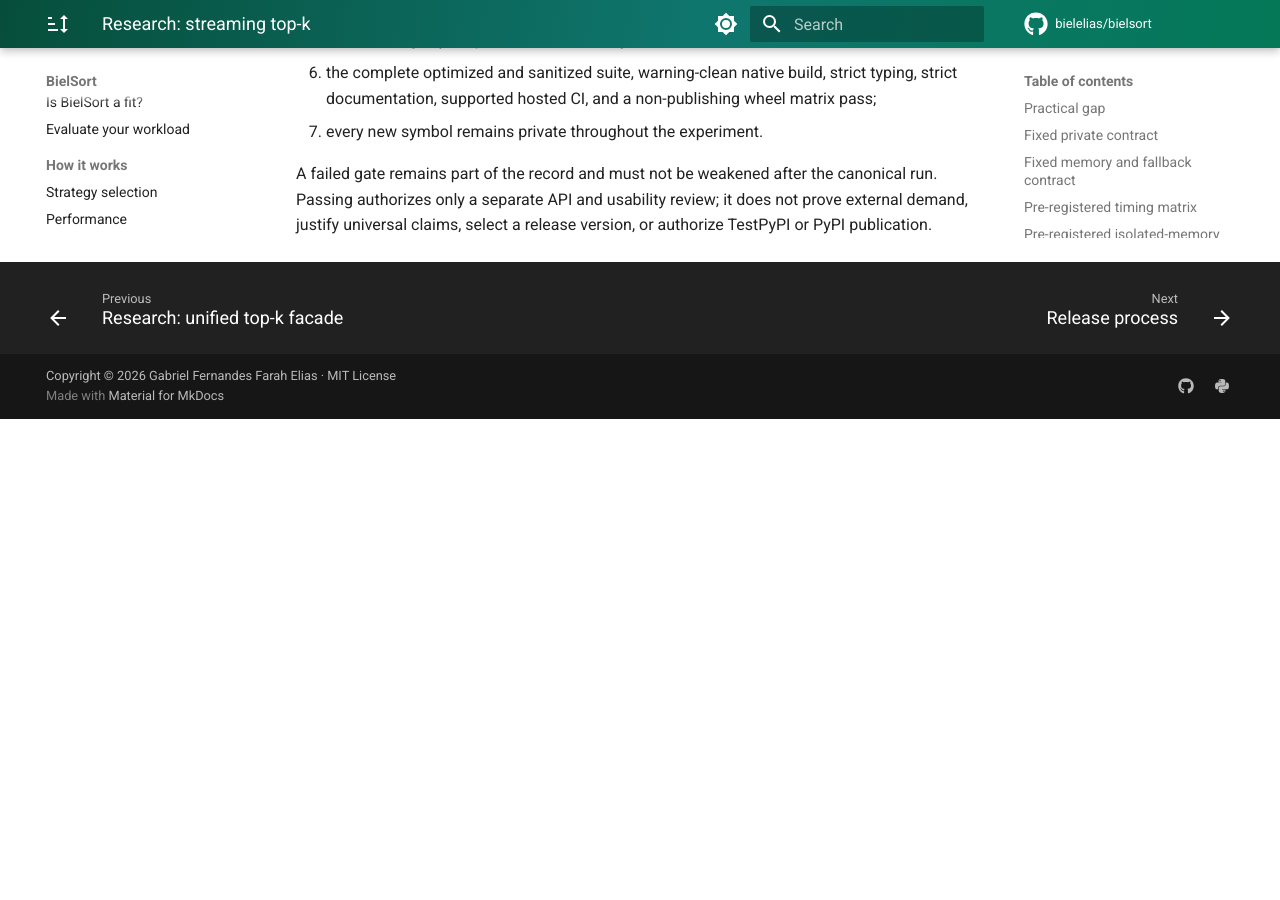
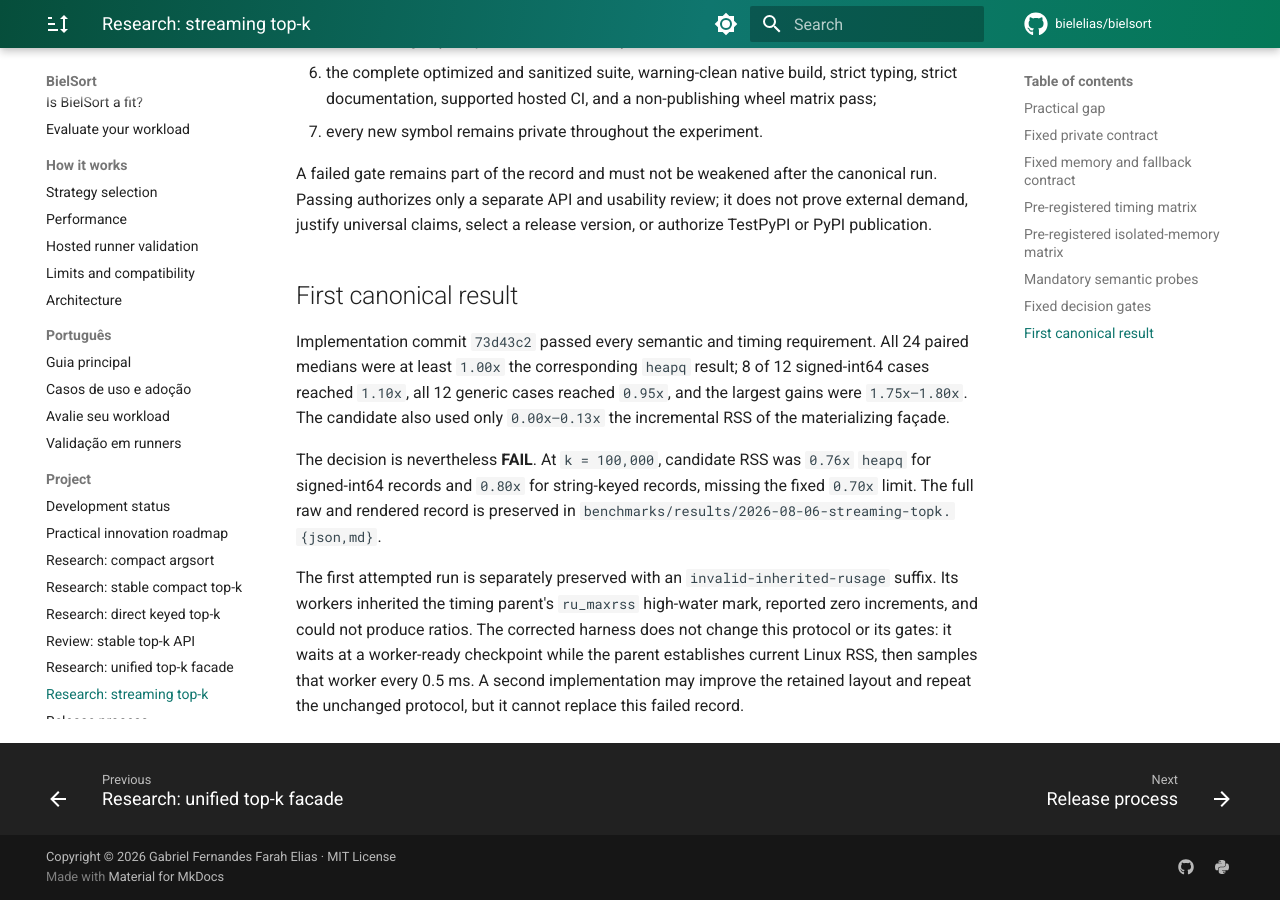
Before and after one commit to bielelias/bielsort, an MkDocs documentation site: the page built from docs/streaming-topk-research.md, in a window 1280 px wide and 900 px high, scrolled down 4239 px. Built offline with MkDocs 1.6.1 and Material for MkDocs 9.7.7, drawn with Linux system fonts in a browser that asks for light colours; comment, search, counter and statistics services are not loaded; before the commit the page ends 4658 px from its top, so only the background shows below that.

Commit message:
Record first streaming top-k gate failure

```diff
--- a/docs/development-status.md
+++ b/docs/development-status.md
@@ -292,13 +292,23 @@ and a
 on Linux, Windows, macOS Intel, and macOS Apple Silicon. No public name,
 version, merge, or publication is approved.
 
-The next private protocol targets the remaining generator limitation. The
-current façade and keyed C core materialize a general iterable before
-selection, so their end-to-end retained memory is not proportional only to
-`k`. The [streaming top-k proposal](streaming-topk-research.md) fixes a
-consume-once, stable, `O(k)` retained-state contract and canonical time,
-isolated-memory, and lifetime gates against `heapq` before implementation. No
-runtime symbol has been added by the protocol.
+The private streaming top-k protocol now has a first implementation and an
+unchanged-gate canonical record. All semantics passed, including one-shot
+consumption, stable ties, one key call per record, early release, and the
+pre-consumption memory guard. Every timing case stayed at or above `1.00x`
+`heapq`; 8 of 12 signed-int64 cases reached `1.10x`, all 12 generic cases
+reached the `0.95x` floor, and `k=100,000` reached `1.19x–1.80x`. Memory versus
+the materializing façade passed at `0.00x–0.13x`.
+
+The overall decision remains **failed** because candidate/`heapq` incremental
+RSS at `k=100,000` measured `0.76x` for signed-int64 keys and `0.80x` for
+string keys, above the fixed `0.70x` maximum. The
+[canonical record](https://github.com/bielelias/bielsort/blob/research/streaming-topk-0.3/benchmarks/results/2026-08-06-streaming-topk.md)
+preserves all samples. An earlier attempt inherited the timing parent's RSS
+high-water mark and is versioned explicitly as invalid; the corrected harness
+uses a worker-ready checkpoint and parent-sampled Linux RSS. The next private
+step may reduce the retained layout and repeat the same gate, but must not
+weaken or replace this failed result. No runtime symbol is public.
 
 ## Resume checklist
 
--- a/docs/streaming-topk-research.md
+++ b/docs/streaming-topk-research.md
@@ -186,3 +186,24 @@ A failed gate remains part of the record and must not be weakened after the
 canonical run. Passing authorizes only a separate API and usability review;
 it does not prove external demand, justify universal claims, select a release
 version, or authorize TestPyPI or PyPI publication.
+
+## First canonical result
+
+Implementation commit `73d43c2` passed every semantic and timing requirement.
+All 24 paired medians were at least `1.00x` the corresponding `heapq` result;
+8 of 12 signed-int64 cases reached `1.10x`, all 12 generic cases reached
+`0.95x`, and the largest gains were `1.75x–1.80x`. The candidate also used
+only `0.00x–0.13x` the incremental RSS of the materializing façade.
+
+The decision is nevertheless **FAIL**. At `k = 100,000`, candidate RSS was
+`0.76x` `heapq` for signed-int64 records and `0.80x` for string-keyed records,
+missing the fixed `0.70x` limit. The full raw and rendered record is preserved
+in `benchmarks/results/2026-08-06-streaming-topk.{json,md}`.
+
+The first attempted run is separately preserved with an `invalid-inherited-rusage`
+suffix. Its workers inherited the timing parent's `ru_maxrss` high-water mark,
+reported zero increments, and could not produce ratios. The corrected harness
+does not change this protocol or its gates: it waits at a worker-ready
+checkpoint while the parent establishes current Linux RSS, then samples that
+worker every 0.5 ms. A second implementation may improve the retained layout
+and repeat the unchanged protocol, but it cannot replace this failed record.
```
Also changed, not shown: CHANGELOG.md (+8 -0 lines), ROADMAP.md (+6 -2 lines), benchmarks/results/2026-08-06-streaming-topk.md (added, +64 -0 lines), docs/innovation-roadmap.md (+7 -0 lines), 1 other file.
